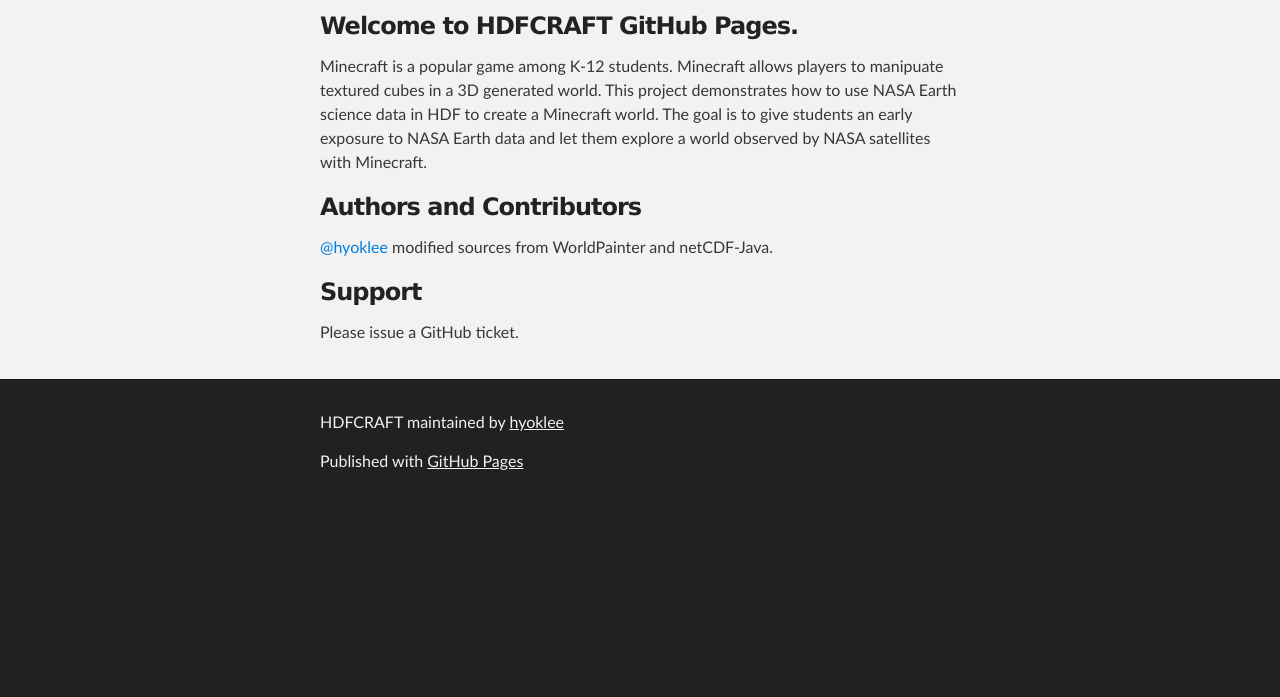
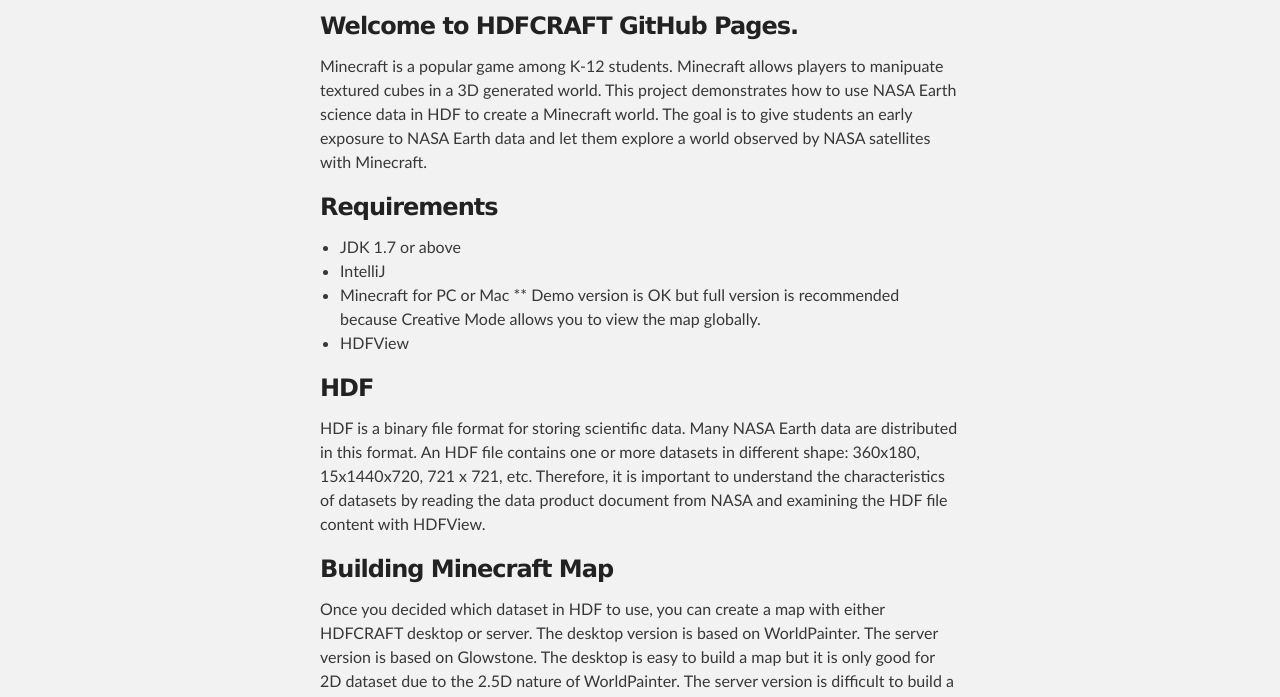
Before and after one commit to hyoklee/HDFCRAFT, a plain HTML site: page index.html in a window 1280 px wide. Shown: the part 252-949 px from the top of the page. Before the commit the page ends 800 px from the top, so only its background shows below. Drawn offline with Linux system fonts and the light colour scheme.

Commit message:
Create gh-pages branch via GitHub

```diff
--- a/index.html
+++ b/index.html
@@ -37,9 +37,30 @@
 <p>Minecraft is a popular game among K-12 students. Minecraft allows players to manipuate textured cubes in a 3D generated world. This project demonstrates how to use NASA Earth science data in HDF to create a Minecraft world. The goal is to give students an early exposure to NASA Earth data and let them explore a world observed by NASA satellites with Minecraft.</p>
 
 <h3>
+<a id="requirements" class="anchor" href="#requirements" aria-hidden="true"><span class="octicon octicon-link"></span></a>Requirements</h3>
+
+<ul>
+<li>JDK 1.7 or above</li>
+<li>IntelliJ</li>
+<li>Minecraft for PC or Mac
+** Demo version is OK but full version is recommended because Creative Mode allows you to view the map globally.</li>
+<li>HDFView</li>
+</ul>
+
+<h3>
+<a id="hdf" class="anchor" href="#hdf" aria-hidden="true"><span class="octicon octicon-link"></span></a>HDF</h3>
+
+<p>HDF is a binary file format for storing scientific data. Many NASA Earth data are distributed in this format. An HDF file contains one or more datasets in different shape: 360x180, 15x1440x720, 721 x 721, etc. Therefore, it is important to understand the characteristics of datasets by reading the data product document from NASA and examining the HDF file content with HDFView.</p>
+
+<h3>
+<a id="building-minecraft-map" class="anchor" href="#building-minecraft-map" aria-hidden="true"><span class="octicon octicon-link"></span></a>Building Minecraft Map</h3>
+
+<p>Once you decided which dataset in HDF to use, you can create a map with either HDFCRAFT desktop or server. The desktop version is based on WorldPainter. The server version is based on Glowstone. The desktop is easy to build a map but it is only good for 2D dataset due to the 2.5D nature of WorldPainter. The server version is difficult to build a map but provides the full 3D flexibility.</p>
+
+<h3>
 <a id="authors-and-contributors" class="anchor" href="#authors-and-contributors" aria-hidden="true"><span class="octicon octicon-link"></span></a>Authors and Contributors</h3>
 
-<p><a href="https://github.com/hyoklee" class="user-mention">@hyoklee</a> modified sources from WorldPainter and netCDF-Java.</p>
+<p><a href="https://github.com/hyoklee" class="user-mention">@hyoklee</a> modified sources from <a href="http://www.worldpainter.net/">WorldPainter</a> and <a href="http://www.glowstone.net">Glowstone</a>.</p>
 
 <h3>
 <a id="support" class="anchor" href="#support" aria-hidden="true"><span class="octicon octicon-link"></span></a>Support</h3>
```
Also changed, not shown: params.json (+1 -1 lines).
